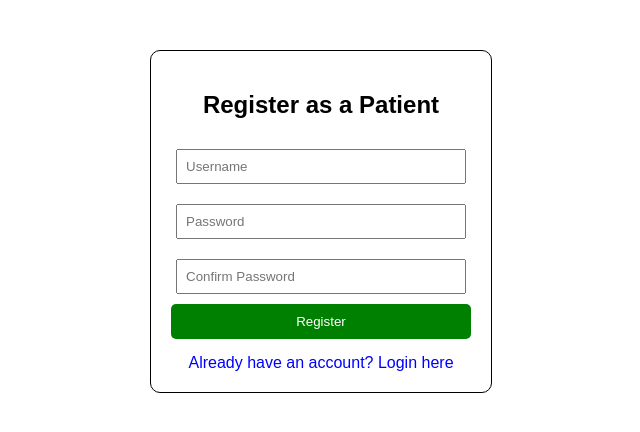
After one commit to TomOb75/RxCodes, a PHP site: page /register.php in a window 1280 px wide. The commit adds this page. Shown: the top 432 px of the page, without its empty margins (319-959 px from the left). Run offline with PHP 8.4, Linux system fonts and the light colour scheme.

Commit message:
Add files via upload

```diff
--- /dev/null
+++ b/register.php
@@ -0,0 +1,111 @@
+<?php
+session_start();
+$host = "localhost";
+$dbname = "users";
+$username = "root";
+$password = "";
+
+$conn = new mysqli($host, $username, $password, $dbname);
+if ($conn->connect_error) {
+    die("Connection failed: " . $conn->connect_error);
+}
+
+if ($_SERVER["REQUEST_METHOD"] == "POST") {
+    $user = trim($_POST['username']);
+    $pass = trim($_POST['password']);
+    $confirmPass = trim($_POST['confirm_password']);
+
+    if ($pass !== $confirmPass) {
+        $error = "Passwords do not match!";
+    } else {
+        // Check if username already exists
+        $stmt = $conn->prepare("SELECT id FROM Users WHERE username = ?");
+        $stmt->bind_param("s", $user);
+        $stmt->execute();
+        $stmt->store_result();
+
+        if ($stmt->num_rows > 0) {
+            $error = "Username already exists. Please choose another.";
+        } else {
+            // Hash the password
+            $hashedPassword = password_hash($pass, PASSWORD_BCRYPT);
+            $role = "patient"; // All users are stored as patients
+
+            // Insert new user into the database
+            $stmt = $conn->prepare("INSERT INTO Users (username, password, role) VALUES (?, ?, ?)");
+            $stmt->bind_param("sss", $user, $hashedPassword, $role);
+
+            if ($stmt->execute()) {
+                header("Location: login.php"); // Redirect to login after successful registration
+                exit();
+            } else {
+                $error = "Registration failed. Please try again.";
+            }
+        }
+    }
+}
+?>
+
+<!DOCTYPE html>
+<html lang="en">
+<head>
+    <meta charset="UTF-8">
+    <meta name="viewport" content="width=device-width, initial-scale=1.0">
+    <title>Register - RxCodes</title>
+    <style>
+        body {
+            font-family: Arial, sans-serif;
+            text-align: center;
+            margin: 50px;
+        }
+        .container {
+            width: 300px;
+            margin: auto;
+            padding: 20px;
+            border: 1px solid black;
+            border-radius: 10px;
+        }
+        input {
+            width: 90%;
+            padding: 8px;
+            margin: 10px 0;
+        }
+        button {
+            padding: 10px;
+            width: 100%;
+            background-color: green;
+            color: white;
+            border: none;
+            border-radius: 5px;
+            cursor: pointer;
+        }
+        .links {
+            margin-top: 15px;
+        }
+        .links a {
+            color: blue;
+            text-decoration: none;
+        }
+    </style>
+</head>
+<body>
+
+<div class="container">
+    <h2>Register as a Patient</h2>
+
+    <?php if (isset($error)) { echo "<p style='color:red;'>$error</p>"; } ?>
+
+    <form action="" method="POST">
+        <input type="text" name="username" placeholder="Username" required><br>
+        <input type="password" name="password" placeholder="Password" required><br>
+        <input type="password" name="confirm_password" placeholder="Confirm Password" required><br>
+        <button type="submit">Register</button>
+    </form>
+
+    <div class="links">
+        <a href="index.php">Already have an account? Login here</a>
+    </div>
+</div>
+
+</body>
+</html>
```
Also changed, not shown: hello_db.php (+4 -4 lines), index.php (+10 -4 lines).
